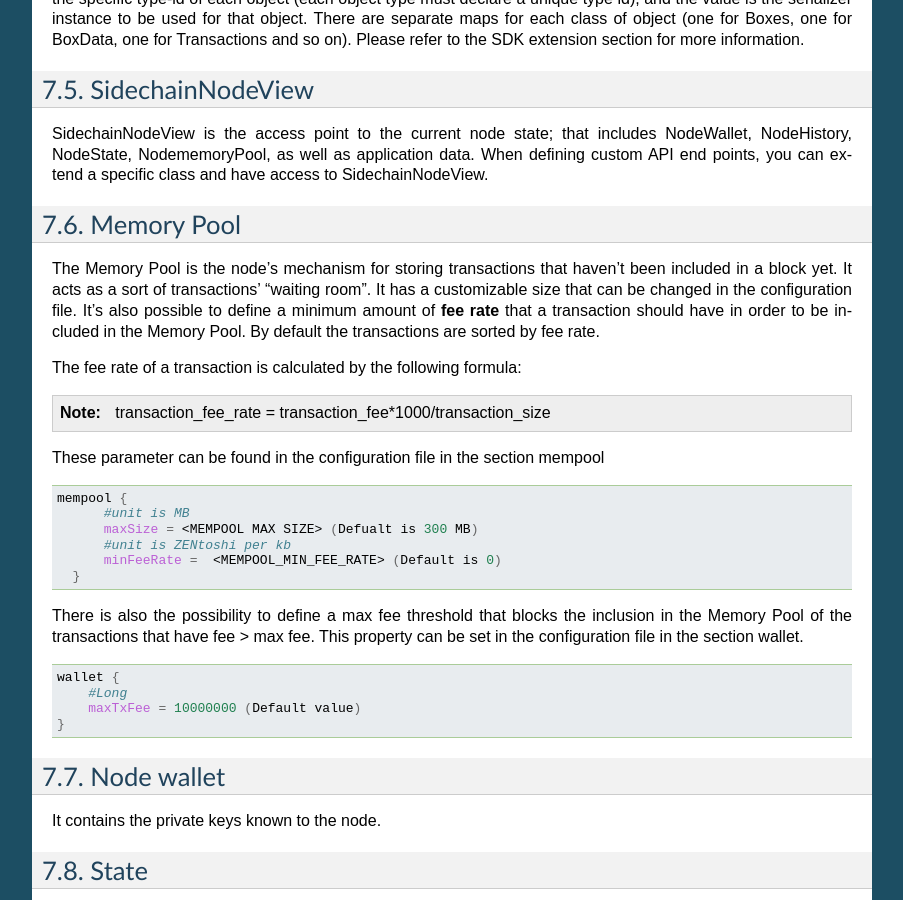
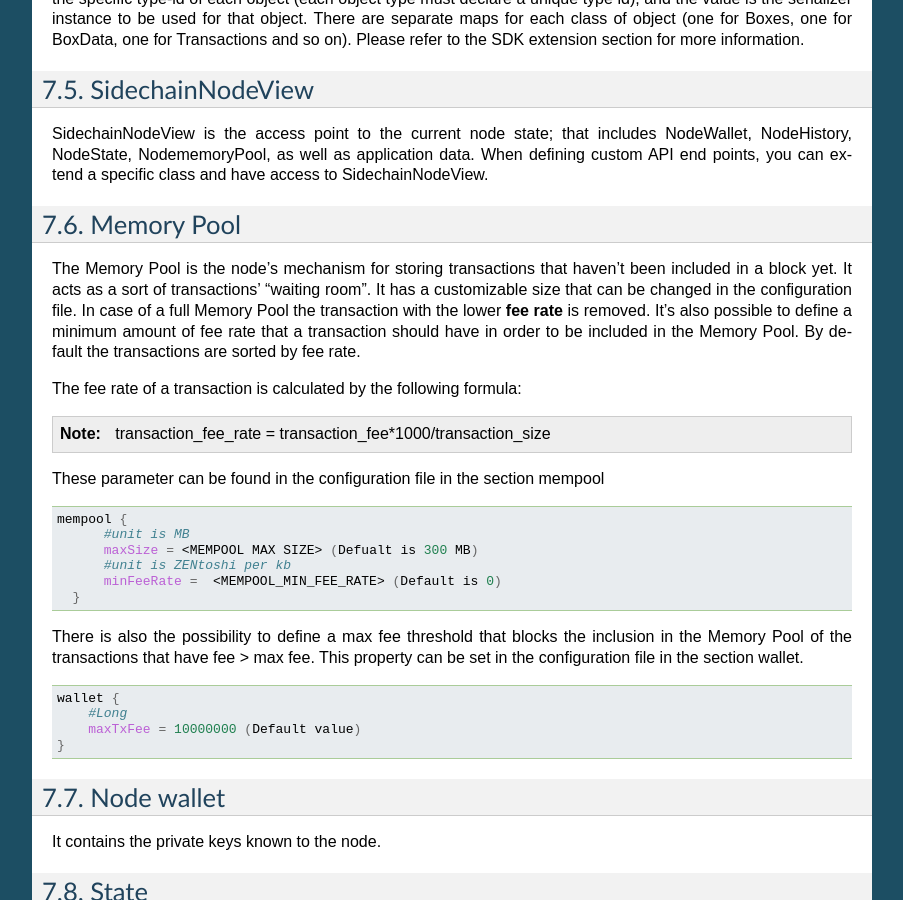
Before and after one commit to HorizenOfficial/developer-horizen-global, a Sphinx documentation site: the page built from docs/introduction/Base-App.rst, in a window 1280 px wide and 900 px high, scrolled down 2503 px. Shown: the whole window, without its empty margins (198-1101 px from the left). Built offline with Sphinx 7.4.7, drawn with Linux system fonts in a browser that asks for light colours.

Commit message:
[SDK-132] Added mempool replacing policy

```diff
--- a/docs/introduction/Base-App.rst
+++ b/docs/introduction/Base-App.rst
@@ -120,7 +120,8 @@ Memory Pool
 
 The Memory Pool is the node's mechanism for storing transactions that haven't been included in a block yet. It acts as a sort of transactions' "waiting room".
 It has a customizable size that can be changed in the configuration file.
-It's also possible to define a minimum amount of **fee rate** that a transaction should have in order to be included in the Memory Pool.
+In case of a full Memory Pool the transaction with the lower **fee rate** is removed.
+It's also possible to define a minimum amount of fee rate that a transaction should have in order to be included in the Memory Pool.
 By default the transactions are sorted by fee rate.
 
 The fee rate of a transaction is calculated by the following formula:
```
